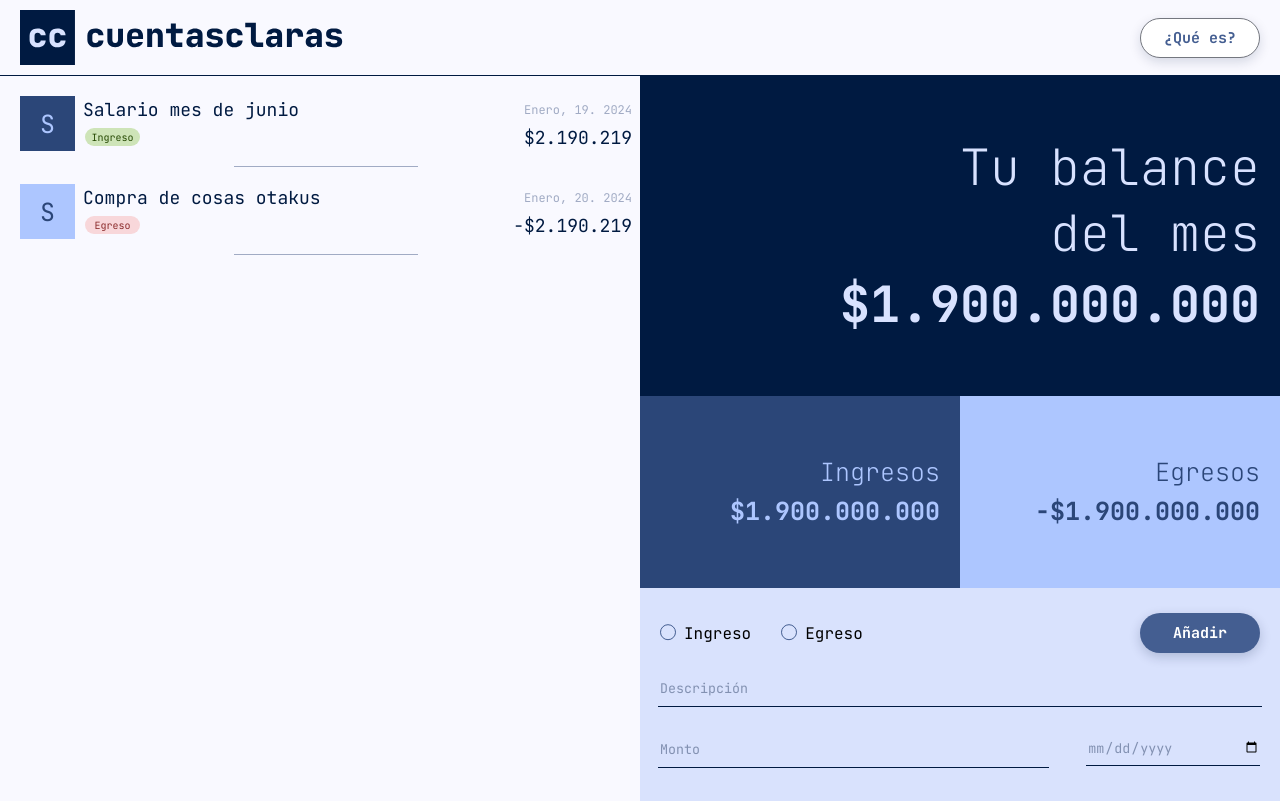
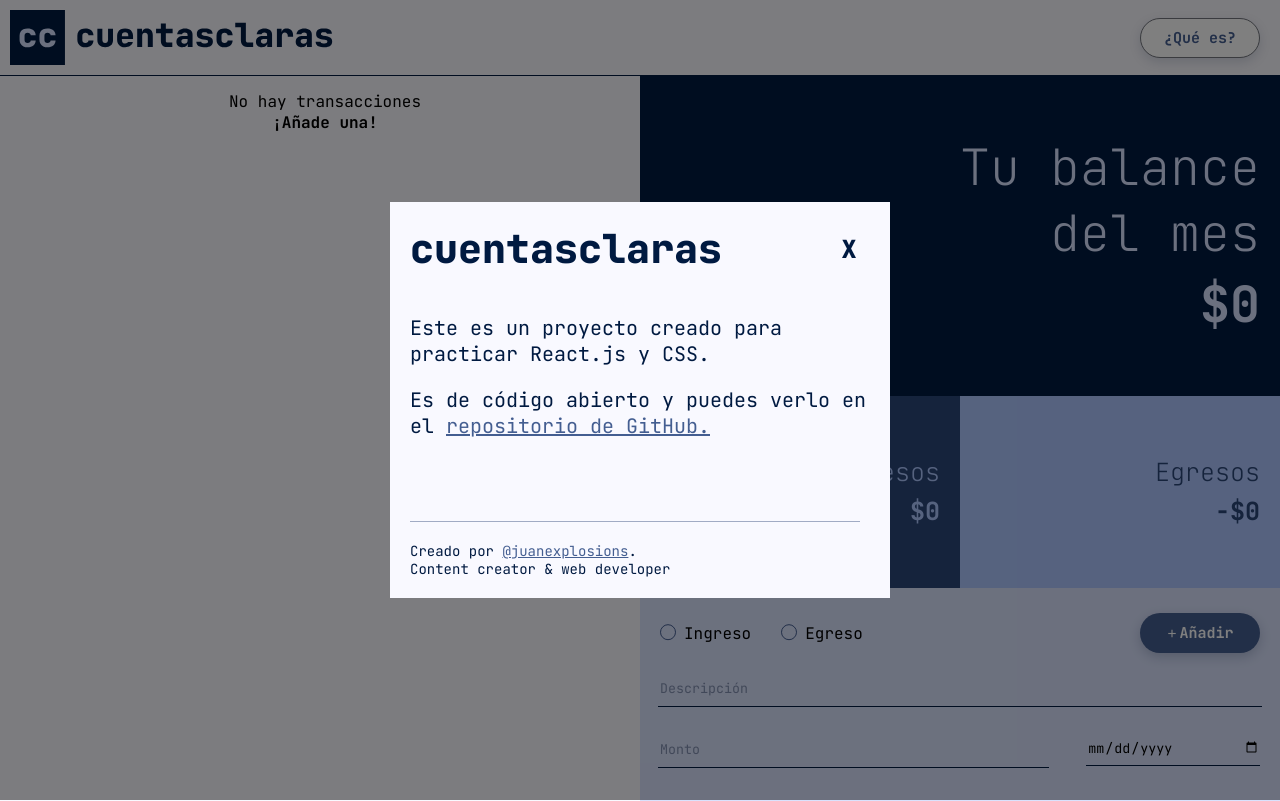
Before and after one commit to juanexplosions/cuentasclaras, a React (Vite) app: page / in a window 1280 px wide. Both pictures are taken after a click on the button "¿Qué es?". Built offline with nearby package versions, Linux system fonts and the light colour scheme.

Commit message:
feat: modal and transactions feed

```diff
--- a/index.html
+++ b/index.html
@@ -3,6 +3,7 @@
   <head>
     <meta charset="UTF-8" />
     <link rel="icon" type="image/svg+xml" href="/cuentasclaras-isotipo.svg" />
+    <link href="https://fonts.googleapis.com/css2?family=Material+Symbols+Outlined" rel="stylesheet" />
     <meta name="viewport" content="width=device-width, initial-scale=1.0" />
     <title>cuentasclaras</title>
   </head>
--- a/src/App.jsx
+++ b/src/App.jsx
@@ -1,4 +1,6 @@
 import { useState } from "react";
+import { useEffect } from "react";
+import Modal from "./components/modal";
 import "./index.css";
 
 const BalanceContainer = ({
@@ -20,7 +22,7 @@
   return (
     <div className="header">
       <img className="logo" src="/cuentasclaras-logo.svg" alt="" />
-      <button className="btn-faq">¿Qué es?</button>
+      <Modal />
     </div>
   );
 };
@@ -47,14 +49,14 @@
         >
           <p>{tag}</p>
         </div>
-        <p className="transaction-money">{money}</p>
+        <p className="transaction-money">${parseInt(money).toLocaleString('es-CO')}</p>
       </div>
       <div className="line"></div>
     </div>
   );
 };
 
-const Form = () => {
+const Form = ({ addTransaction }) => {
   const [formData, setFormData] = useState({
     type: "",
     description: "",
@@ -70,11 +72,19 @@
     });
   };
 
-
   const handleSubmit = (event) => {
     event.preventDefault();
-    console.log(formData);
+
+    if (formData.type === "" || formData.description === "" || formData.money === 0 || formData.date === "") {
+      alert("Por favor, llena todos los campos");
+      return;
+    }else{
+      addTransaction(formData);
+
+      // setFormData({type: "", description: "", money: "", date: ""});
+    }
   };
+
 
   return (
     <form className="expenses-form" onSubmit={handleSubmit}>
@@ -83,7 +93,11 @@
           <input
             type="radio"
             name="type"
-            id="income" />
+            id="income"
+            value="Ingreso"
+            checked={formData.type === "Ingreso"}
+            onChange={handleChange}
+            />
           Ingreso
         </label>
         <label htmlFor="expense">
@@ -98,7 +112,10 @@
           Egreso
         </label>
       </div>
-      <input className="form-submit" type="submit" value="Añadir" />
+      <button className="form-submit" type="submit">
+        <span className="material-symbols-outlined">add</span>
+        <p className="submit-text">Añadir</p>
+      </button>
       <input
         className="form-description"
         type="text"
@@ -106,10 +123,11 @@
         name="description"
         value={formData.description}
         onChange={handleChange}
+        maxLength="30"
       />
       <input
         className="form-money"
-        type="text"
+        type="number"
         placeholder="Monto"
         name="money"
         value={formData.money}
@@ -128,26 +146,64 @@
 };
 
 function App() {
+
+  const [transactions, setTransactions] = useState([]);
+  const [balance, setBalance] = useState(0);
+  const [income, setIncome] = useState(0);
+  const [expense, setExpense] = useState(0);
+
+  const currencyFormat =  {
+    style: "currency",
+    currency: "COP",
+    maximumFractionDigits: 0,
+    currencyDisplay: "symbol"
+  }
+
+  const addTransaction = (transaction) => {
+    setTransactions([...transactions, transaction]);
+  }
+
+  const renderTransactions = () => {
+      if (transactions.length === 0) {
+        return <p className="no-transactions">No hay transacciones <br /> <b>¡Añade una! </b></p>
+      } else {
+        return transactions.map((transaction, index) => {
+          return (
+            <Transaction
+              key={index}
+              initial={transaction.description[0].toLowerCase()}
+              description={transaction.description}
+              date={transaction.date}
+              tag={transaction.type}
+              money={transaction.money}
+            />
+          );
+        });
+      }
+  };
+
+  useEffect(() => {
+    let totalIncome = 0;
+    let totalExpense = 0;
+    transactions.forEach((transaction) => {
+      if (transaction.type === "Ingreso") {
+        totalIncome += parseInt(transaction.money);
+      } else {
+        totalExpense += parseInt(transaction.money);
+      }
+    });
+    setIncome(totalIncome);
+    setExpense(totalExpense);
+    setBalance(totalIncome - totalExpense);
+  }, [transactions]);
+
   return (
     <>
       <div className="container-web">
         <Header />
         <div className="content">
           <div className="expenses-feed">
-            <Transaction
-              initial="S"
-              description="Salario mes de junio"
-              date="Enero, 19. 2024"
-              tag="Ingreso"
-              money="$2.190.219"
-            />
-            <Transaction
-              initial="S"
-              description="Compra de cosas otakus"
-              date="Enero, 20. 2024"
-              tag="Egreso"
-              money="-$2.190.219"
-            />
+            {renderTransactions()}
           </div>
           <div className="expenses-resume">
             <BalanceContainer
@@ -161,21 +217,21 @@
                   del mes
                 </>
               }
-              money={"$1.900.000.000"}
+              money={balance.toLocaleString('es-CO', currencyFormat).replace(/\s/g, '')}
             />
             <div className="resume-detail">
               <BalanceContainer
                 boxStyle={"income"}
                 title={"Ingresos"}
-                money={"$1.900.000.000"}
+                money={income.toLocaleString('es-CO', currencyFormat).replace(/\s/g, '')}
               />
               <BalanceContainer
                 boxStyle={"expense"}
                 title={"Egresos"}
-                money={"-$1.900.000.000"}
+                money={"-" + expense.toLocaleString('es-CO', currencyFormat).replace(/\s/g, '')}
               />
             </div>
-            <Form />
+            <Form addTransaction={addTransaction}/>
           </div>
         </div>
       </div>
--- /dev/null
+++ b/src/components/modal.css
@@ -0,0 +1,84 @@
+.btn-faq {
+  justify-self: end;
+  width: 120px;
+  height: 40px;
+  margin-right: 20px;
+  font-weight: 700;
+  font-size: 15px;
+  color: #445e91;
+  background-color: #ffffff;
+  border: 1px solid;
+  border-radius: 34px;
+  border-color: #74777f;
+  cursor: pointer;
+  box-shadow: 0px 4px 12px rgba(0, 26, 65, 0.15);
+}
+
+.modal-container {
+  display: grid;
+}
+
+.modal-background {
+  position: fixed;
+  top: 0;
+  left: 0;
+  width: 100%;
+  height: 100%;
+  background-color: rgba(0, 0, 0, 0.5);
+  display: flex;
+  justify-content: center;
+  align-items: center;
+  z-index: 5;
+}
+
+.modal-content {
+    display: grid;
+    cursor: default;
+    background-color: #f9f9ff;
+    height: auto;
+    width: 500px;
+    color: #001a41;
+}
+
+.modal-header {
+    display: grid;
+    grid-template-columns: 1fr 0.1fr;
+    padding: 20px;
+}
+
+.modal-bttn {
+    color: #001a41;
+    border: none;
+    font-size: 25px;
+    font-weight: 800;
+    cursor: pointer;
+    background: none;
+}
+
+.modal-content h2 {
+    font-size: 40px;
+    font-weight: 800;
+}
+
+.modal-content h3 {
+    font-size: 25px;
+    font-weight: 400;
+    margin: 20px;
+    font-size: 20px;
+}
+
+.modal-content h4 {
+  font-size: 14px;
+  font-weight: 400;
+  margin: 20px;
+}
+
+.modal-line{
+    border-bottom: 1px solid #a1abc4;
+    width: 90%;
+    margin: 20px;
+}
+
+.modal-content a{
+    color: #445e91;
+}
--- /dev/null
+++ b/src/components/modal.jsx
@@ -0,0 +1,40 @@
+import React, {useState} from "react";
+import "./modal.css";
+
+export default function Modal() {
+
+    const [showModal, setShowModal] = useState(false)
+
+    const toggleModal = () => setShowModal(!showModal)
+
+    const handleBackgroundClick = (event) => {
+        if (event.target.classList.contains("modal-background")) {
+            toggleModal();
+        }
+    };
+
+    return(
+        <div className="modal-container">
+            <button className="btn-faq" onClick={toggleModal}>¿Qué es?</button>
+            {showModal && (
+                <div className="modal-background" onClick={handleBackgroundClick}>
+                    <div className="modal-content">
+                        <div className="modal-header">
+                            <h2>cuentasclaras</h2>
+                            <button className="modal-bttn" onClick={toggleModal}>X</button>
+                        </div>
+                        <div className="modal-texts">
+
+                            <h3>Este es un proyecto creado para practicar React.js y CSS.</h3>
+                            <h3>Es de código abierto y puedes verlo en el <a href="https://github.com/juanexplosions/cuentasclaras" target="_blank">repositorio de GitHub.</a></h3>
+                            <br /><br />
+                            <div className="modal-line"></div>
+                            <h4>Creado por <a href="https://www.instagram.com/juanexplosions/" target="_blank">@juanexplosions</a>. <br />
+                            Content creator & web developer</h4>
+                        </div>
+                    </div>
+                </div>
+            )}
+        </div>
+    )
+}
--- a/src/index.css
+++ b/src/index.css
@@ -3,6 +3,14 @@
 * {
   font-family: "JetBrains Mono", monospace;
   margin: 0px;
+}
+
+::-webkit-scrollbar{
+  width: 3px;
+}
+
+::-webkit-scrollbar-thumb {
+  background-color: #001a41;
 }
 
 body {
@@ -26,23 +34,7 @@
 .logo {
   justify-self: start;
   height: 55px;
-  margin-left: 20px;
-}
-
-.btn-faq {
-  justify-self: end;
-  width: 120px;
-  height: 40px;
-  margin-right: 20px;
-  font-weight: 700;
-  font-size: 15px;
-  color: #445e91;
-  background-color: #ffffff;
-  border: 1px solid;
-  border-radius: 34px;
-  border-color: #74777f;
-  cursor: pointer;
-  box-shadow: 0px 4px 12px rgba(0, 26, 65, 0.15);
+  margin-left: 10px;
 }
 
 .content {
@@ -53,14 +45,20 @@
 
 .expenses-feed {
   display: grid;
-  margin-top: 20px;
-  margin-left: 20px;
-  margin-right: 8px;
+  margin-left: 10px;
   grid-template-rows: repeat(auto-fill, minmax(80px, 1fr));
+  overflow-y: scroll;
 }
+
 .transaction-container {
   display: grid;
   grid-template-rows: 1fr 1fr;
+  height: 82px;
+}
+
+.no-transactions {
+  margin-top: 15px;
+  text-align: center;
 }
 
 .transaction {
@@ -68,6 +66,8 @@
   grid-template-columns: 55px 2fr 1fr;
   grid-template-rows: 1fr 1fr;
   align-items: center;
+  margin-right: 10px;
+  margin-top: 10px;
 }
 
 .line {
@@ -190,42 +190,6 @@
   grid-template-columns: 1fr 1fr;
 }
 
-.income-title {
-  font-size: 20px;
-  font-weight: 200;
-  margin-right: 20px;
-  margin-bottom: 5px;
-  align-self: end;
-}
-
-.income-money {
-  font-size: 26px;
-  font-weight: 700;
-  margin-right: 20px;
-}
-
-.resume-expense {
-  display: grid;
-  background-color: #adc6ff;
-  justify-content: end;
-  text-align: right;
-  color: #2b4678;
-}
-
-.expense-title {
-  font-size: 20px;
-  font-weight: 200;
-  margin-right: 20px;
-  margin-bottom: 5px;
-  align-self: end;
-}
-
-.expense-money {
-  font-size: 26px;
-  font-weight: 700;
-  margin-right: 20px;
-}
-
 .expenses-form {
   display: grid;
   grid-template-columns: repeat(3, 1fr);
@@ -269,11 +233,25 @@
   transform: translate(-50%, -50%);
 }
 
+input[type="number"]::-webkit-inner-spin-button,
+input[type="number"]::-webkit-outer-spin-button {
+  -webkit-appearance: none;
+  margin: 0;
+}
+
+input[type="number"] {
+  -moz-appearance: textfield;
+}
+
 input[type="text"]::placeholder {
   color: rgba(0, 26, 65, 0.4);
 }
 
-input[type="date"] {
+input[type="number"]::placeholder {
+  color: rgba(0, 26, 65, 0.4);
+}
+
+input[type="date"]::before{
   color: rgba(0, 26, 65, 0.4);
 }
 
@@ -302,6 +280,23 @@
   font-weight: 700;
   font-size: 15px;
   cursor: pointer;
+  display: grid;
+  grid-template-columns: 0.45fr 1fr;
+}
+
+.material-symbols-outlined {
+  font-size: 15px;
+  justify-self: end;
+  align-self: center;
+}
+
+.submit-text{
+  justify-self: start;
+  align-self: center;
+}
+
+.form-submit:focus {
+  background-color: #445e91;
 }
 
 .form-description {
```
Also changed, not shown: 1 other file (tests, documents, lock files or other folders).
